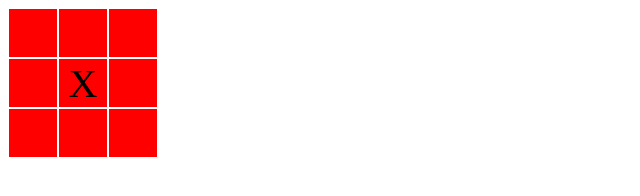
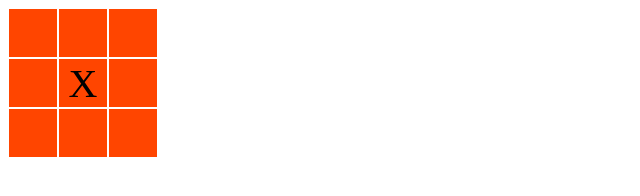
Before and after one commit to pi17zb-ppse/Tic-tac-toe, a plain HTML site: page lab4/index.html in a window 1280 px wide. Both pictures are taken after a click on the element 83 px from the left and 83 px from the top of the page. Shown: the whole page, without its empty margins (0-640 px from the left). Drawn offline with Linux system fonts and the light colour scheme.

Commit message:
fix files

```diff
--- a/lab4/index.html
+++ b/lab4/index.html
@@ -1,5 +1,5 @@
 <!DOCTYPE html>
-<html lang="ru">
+<html lang="en">
 <head>
      <meta charset="UTF-8">
 	 <title>Document</title>
--- a/lab4/js.js
+++ b/lab4/js.js
@@ -19,7 +19,7 @@ window.onload = function() {
 		}
 	}
 
-	function checkLoser(){
+	function checkWinner(){
 		var allblock = document.getElementsByClassName('block');
 		//крестики
 		if (allblock[0].innerHTML=='x' && allblock[1].innerHTML=='x' && allblock[2].innerHTML=='x') alert('Победили крестики');
--- a/lab4/style.css
+++ b/lab4/style.css
@@ -1,7 +1,7 @@
 #game {
 	width: 150px;
 	height: 150px;
-	background: red;
+	background: orangered;
 }
 
 .block {
```
